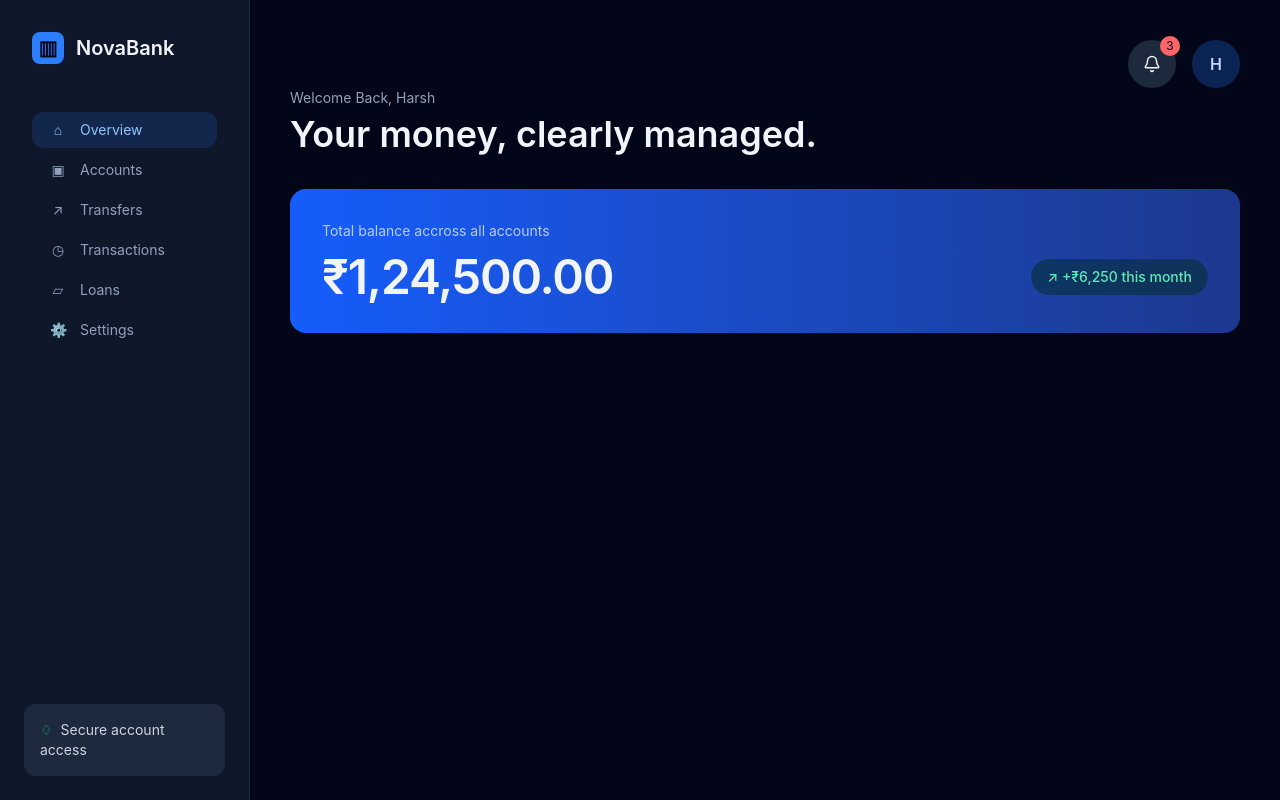
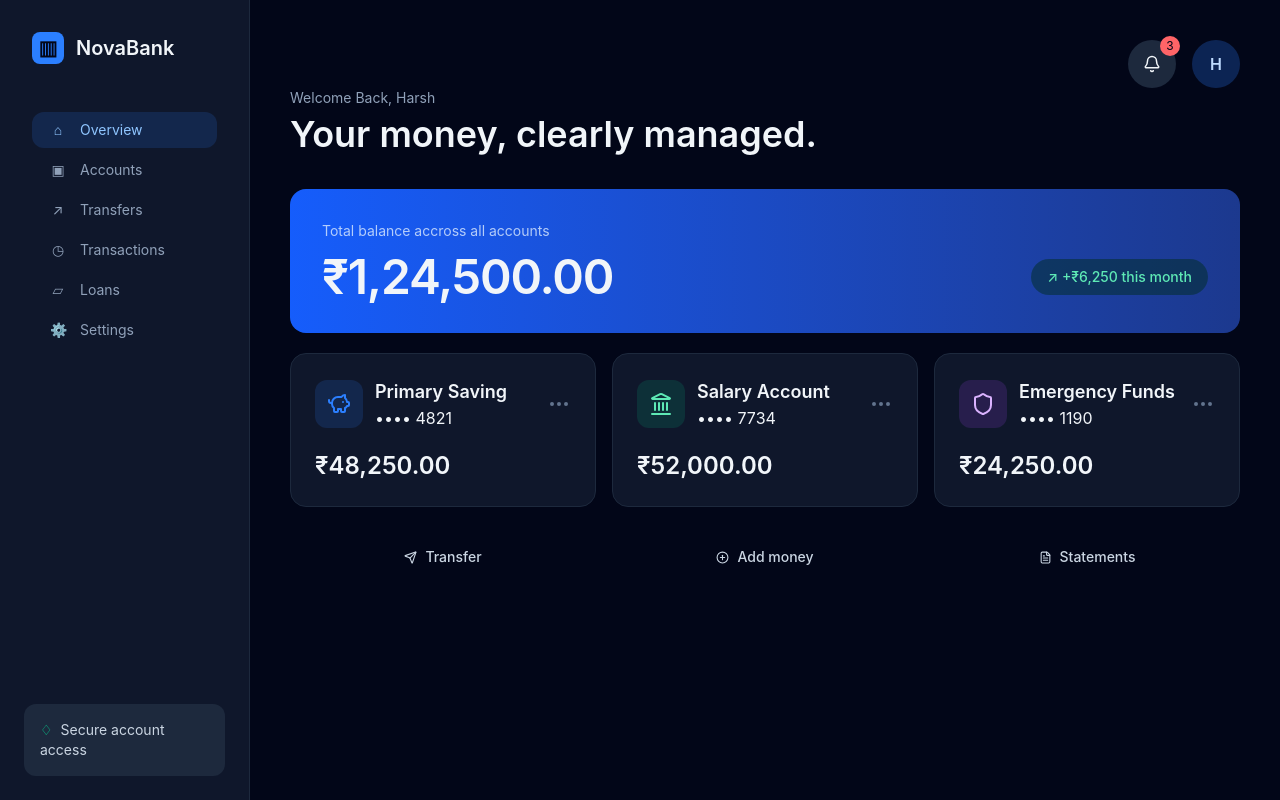
Before and after one commit to HaRsH1213/AI-Powered-Digital-Banking-Platform, a React app in the folder frontend/: page / in a window 1280 px wide. Built offline with nearby package versions, Linux system fonts and the light colour scheme; the HTML template or start-up script is replaced by a standard one.

Commit message:
add dashboard account cards and quick actions

```diff
--- a/frontend/src/components/AccountCard.jsx
+++ /dev/null
@@ -1,5 +0,0 @@
-const AccountCard = () => {
-  return <div />
-}
-
-export default AccountCard
--- a/frontend/src/components/QuickActions.jsx
+++ b/frontend/src/components/QuickActions.jsx
@@ -1,5 +1,29 @@
+import { Send, CirclePlus, FileText } from "lucide-react";
 const QuickActions = () => {
-  return <div />
+  return (
+    <div className="grid grid-cols-3 gap-4 mt-8">
+      <button
+        className="flex items-center justify-center gap-2 py-2 text-sm text-slate-300 font-medium transition hover:text-blue-300 hover:cursor-pointer"
+      >
+        <Send size={13} />
+        <span>Transfer</span>
+      </button>
+
+      <button
+        className="flex items-center justify-center gap-2 py-2 text-sm text-slate-300 font-medium transition hover:text-blue-300 hover:cursor-pointer"
+      >
+        <CirclePlus size={13} />
+        <span>Add money</span>
+      </button>
+
+      <button
+        className="flex items-center justify-center gap-2 py-2 text-sm text-slate-300 font-medium transition hover:text-blue-300 hover:cursor-pointer"
+      >
+        <FileText size={13} />
+        <span>Statements</span>
+      </button>
+    </div>
+  )
 }
 
 export default QuickActions
--- /dev/null
+++ b/frontend/src/components/accounts/EmergencyAccountCard.jsx
@@ -0,0 +1,36 @@
+import {Shield, MoreHorizontal } from "lucide-react"
+const EmergencyAccountCard = ({account}) => {
+  return (
+    <article className="rounded-2xl border border-slate-800 bg-slate-900 p-6 transition hover:-translate-y-0.5 hover:border-slate-600 ">
+
+        <div className="flex justify-between ">
+            <div className="flex items-center">
+                <div className="grid place-items-center w-12 h-12 rounded-xl bg-purple-500/15 " >
+
+                    <Shield className="text-purple-300" />
+
+                </div>
+                <div className=" ml-3">
+                    <h2 className="text-lg font-semibold">Emergency Funds</h2>
+                    <p>{account.number}</p>
+
+                </div>
+
+            </div>
+
+            <button
+                type="button"
+                aria-label="More option for Emergency accounts"
+            >
+                <MoreHorizontal className="text-slate-500"/>
+
+            </button>
+        </div>
+
+        <p className="mt-5 text-2xl font-semibold "> {account.balance} </p>
+
+    </article>
+  )
+}
+
+export default EmergencyAccountCard
--- /dev/null
+++ b/frontend/src/components/accounts/PrimaryAccountCard.jsx
@@ -0,0 +1,34 @@
+import {PiggyBank, MoreHorizontal} from "lucide-react"
+const PrimaryAccountCard = ({account}) => {
+  return (
+    <article className="rounded-2xl border border-slate-800 bg-slate-900 p-6 transition hover:-translate-y-0.5 hover:border-slate-600 ">
+      <div className="flex justify-between ">
+        <div className="flex items-center">
+          <div className="grid place-items-center w-12 h-12 rounded-xl bg-blue-500/15 " >
+            <PiggyBank className="text-blue-500" />
+
+          </div>
+          <div className=" ml-3">
+            <h2 className="text-lg font-semibold">Primary Saving</h2>
+            <p>{account.number}</p>
+
+          </div>
+
+        </div>
+
+        <button
+          type="button"
+          aria-label="more option for primary accounts"
+        >
+          <MoreHorizontal className="text-slate-500"/>
+
+        </button>
+      </div>
+
+      <p className="mt-5 text-2xl font-semibold "> {account.balance} </p>
+
+    </article>
+  )
+}
+
+export default PrimaryAccountCard
--- /dev/null
+++ b/frontend/src/components/accounts/SalaryAccountCard.jsx
@@ -0,0 +1,34 @@
+import {Landmark, MoreHorizontal } from "lucide-react"
+const SalaryAccountCard = ({account}) => {
+  return (
+    <article className="rounded-2xl border border-slate-800 bg-slate-900 p-6 transition hover:-translate-y-0.5 hover:border-slate-600 ">
+      <div className="flex justify-between ">
+            <div className="flex items-center">
+                <div className="grid place-items-center w-12 h-12 rounded-xl bg-emerald-500/15 " >
+                    <Landmark className="text-emerald-300" />
+
+                </div>
+                <div className=" ml-3">
+                    <h2 className="text-lg font-semibold">Salary Account</h2>
+                    <p>{account.number}</p>
+
+                </div>
+
+            </div>
+
+            <button
+                type="button"
+                aria-label="More option for Salary accounts"
+            >
+                <MoreHorizontal className="text-slate-500"/>
+
+            </button>
+      </div>
+
+      <p className="mt-5 text-2xl font-semibold "> {account.balance} </p>
+
+    </article>
+  )
+}
+
+export default SalaryAccountCard
--- a/frontend/src/pages/DashboardPage.jsx
+++ b/frontend/src/pages/DashboardPage.jsx
@@ -3,8 +3,19 @@ import DashboardLayout from '../components/DashboardLayout'
 import Sidebar from '../components/Sidebar'
 import DashboardHeader from '../components/DashboardHeader'
 import BalanceCard from '../components/BalanceCard'
+import PrimaryAccountCard from '../components/accounts/PrimaryAccountCard'
+import SalaryAccountCard from '../components/accounts/SalaryAccountCard'
+import EmergencyAccountCard from '../components/accounts/EmergencyAccountCard'
+import QuickActions from '../components/QuickActions'
 
 const DashboardPage = () => {
+
+  const accounts = [
+  { name: 'Primary Savings', type: 'Savings', number: '•••• 4821', balance: '₹48,250.00', color: 'bg-blue-500/15 text-blue-300', icon: '⌂' },
+  { name: 'Salary Account', type: 'Current', number: '•••• 7734', balance: '₹52,000.00', color: 'bg-emerald-500/15 text-emerald-300', icon: '▣' },
+  { name: 'Emergency Fund', type: 'Savings', number: '•••• 1190', balance: '₹24,250.00', color: 'bg-purple-500/15 text-purple-300', icon: '♢' },
+  ]
+
   const [navIndex, setNavIndex] = useState(0)
   const [menuOpen, setMenuOpen] = useState(false)
   return (
@@ -22,7 +33,22 @@ const DashboardPage = () => {
       <section  className='min-w-0 p-4 sm:p-6 lg:p-10'>
         {/* dashboard content will go here */}
         <DashboardHeader menuOpen = {menuOpen} setMenuOpen ={setMenuOpen} />
+
         <BalanceCard/>
+
+        <div className='grid md:grid-cols-3 mt-5 gap-4'>
+          {accounts.map((account, index)=>{
+            switch(account.name){
+              case "Primary Savings":
+                return <PrimaryAccountCard account={account} key={account.name} />
+              case "Salary Account" :
+                return <SalaryAccountCard account={account} key={account.name} />
+              case "Emergency Fund" :
+                return <EmergencyAccountCard account={account} key={account.name} />
+            }
+          })}
+        </div>
+        <QuickActions/>
       </section>
     </DashboardLayout>
   )
```
